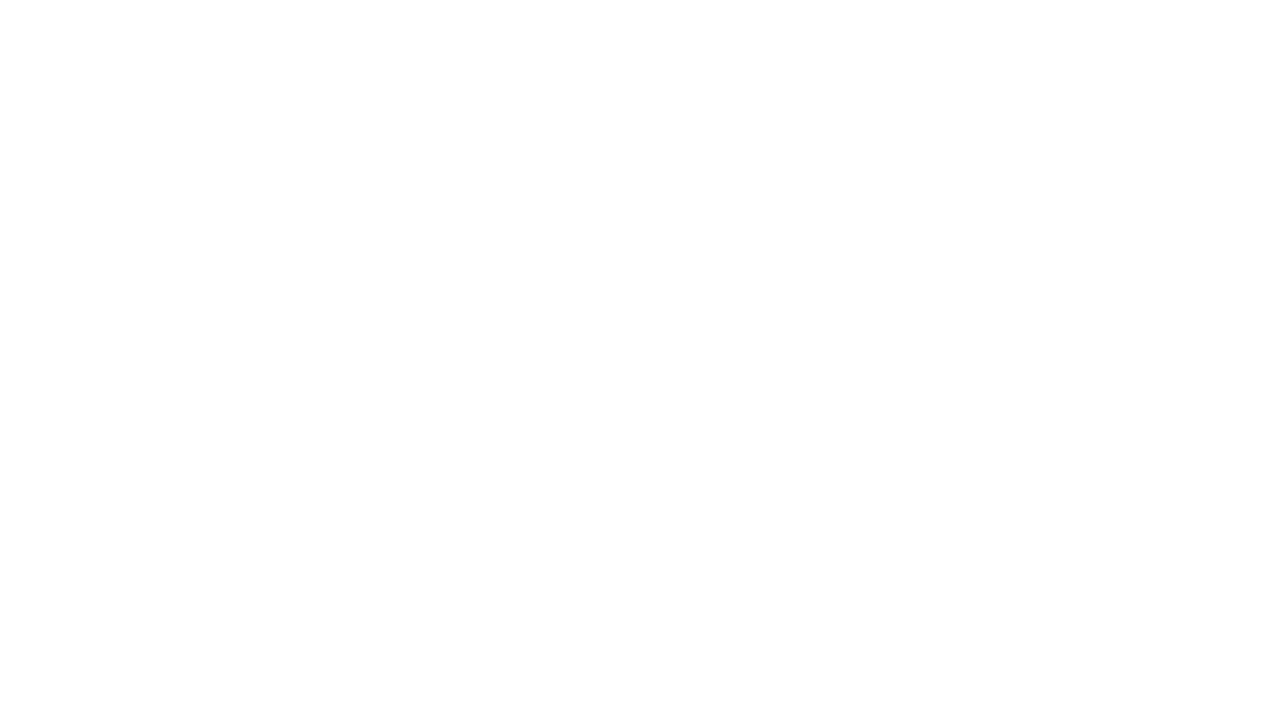
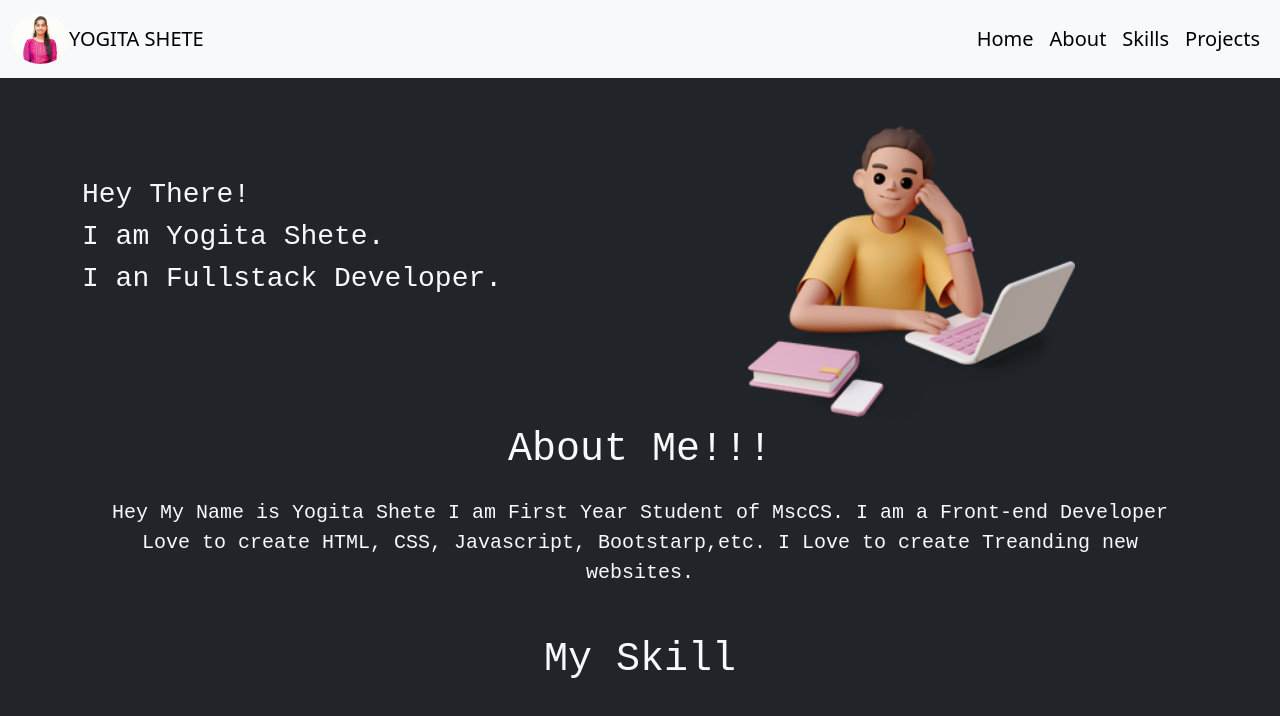
Before and after one commit to yogita-s-24/Portfolio, a plain HTML site: page index.html in a window 1280 px wide. Drawn offline with nearby package versions, Linux system fonts and the light colour scheme.

Commit message:
grid added for two sections

```diff
--- a/CSS/style.css
+++ b/CSS/style.css
@@ -0,0 +1,8 @@
+.top-heading{
+    color: coral;
+}
+
+.my-img{
+    height: 50px;
+    border-radius: 50%;
+}
--- a/index.html
+++ b/index.html
@@ -1,11 +1,75 @@
 <!DOCTYPE html>
 <html lang="en">
+
 <head>
     <meta charset="UTF-8">
     <meta name="viewport" content="width=device-width, initial-scale=1.0">
     <title>Portfolio</title>
+    <link rel="stylesheet" href="./CSS/style.css">
+    <link href="https://cdn.jsdelivr.net/npm/bootstrap@5.3.1/dist/css/bootstrap.min.css" rel="stylesheet"
+        integrity="sha384-4bw+/aepP/YC94hEpVNVgiZdgIC5+VKNBQNGCHeKRQN+PtmoHDEXuppvnDJzQIu9" crossorigin="anonymous">
 </head>
-<body>
 
+<body class="bg-dark">
+    <nav class="navbar navbar-expand-lg bg-body-tertiary">
+        <div class="container-fluid">
+            <img src="./images/Mee.jpeg" alt="" class="my-img">
+            <a class="navbar-brand" href="#">YOGITA SHETE</a>
+            <button class="navbar-toggler" type="button" data-bs-toggle="collapse" data-bs-target="#navbarText"
+                aria-controls="navbarText" aria-expanded="false" aria-label="Toggle navigation">
+                <span class="navbar-toggler-icon"></span>
+            </button>
+            <div class="collapse navbar-collapse" id="navbarText">
+                <ul class="navbar-nav me-auto mb-2 mb-lg-0">
+                </ul>
+                <span class="navbar-text">
+                    <ul class="navbar-nav me-auto mb-2 mb-lg-0 fs-5">
+                        <li class="nav-item">
+                            <a class="nav-link" aria-current="page" href="/">Home</a>
+                        </li>
+                        <li class="nav-item">
+                            <a class="nav-link" href="#about">About</a>
+                        </li>
+                        <li class="nav-item">
+                            <a class="nav-link" href="/">Skills</a>
+                        </li>
+                        <li class="nav-item">
+                            <a class="nav-link" href="/">Projects</a>
+                        </li>
+                    </ul>
+                </span>
+            </div>
+        </div>
+    </nav>
+    </div>
+    </nav>
+
+    <div class="container mt-5">
+        <div class="row">
+            <div class="col-md-6 fs-3 text-light mt-5" style="font-family:monospace;">
+                <span>Hey There!</span> <br /><span>I am Yogita Shete.</span><br /> <span>I an Fullstack
+                    Developer.</span>
+            </div>
+            <div class="col-md-6"><img src="./images/second-img.png" class="ms-5 ps-5" height="300px" /> </div>
+        </div>
+
+        <h1 class="text-center text-light fs-1" id="about" style="font-family:monospace;  font-size:20px;">About Me!!!
+        </h1>
+
+        <div class="text-center text-light fs-5 mt-4" style="font-family:monospace">Hey My Name is Yogita Shete I am
+            First Year Student of MscCS. I am a Front-end Developer Love to create HTML, CSS, Javascript,
+            Bootstarp,etc. I Love to create Treanding new websites. </div>
+
+
+        <h1 class="text-center fs-1 mt-5 text-light" id="about" style="font-family:monospace; font-size:20px;">My Skill
+        </h1>
+    </div>
+
+
+
+    <script src="https://cdn.jsdelivr.net/npm/bootstrap@5.3.1/dist/js/bootstrap.bundle.min.js"
+        integrity="sha384-HwwvtgBNo3bZJJLYd8oVXjrBZt8cqVSpeBNS5n7C8IVInixGAoxmnlMuBnhbgrkm"
+        crossorigin="anonymous"></script>
 </body>
+
 </html>
```
Also changed, not shown: images/Mee.jpeg (added), images/first-img.png (added), images/second-img.png (added).
